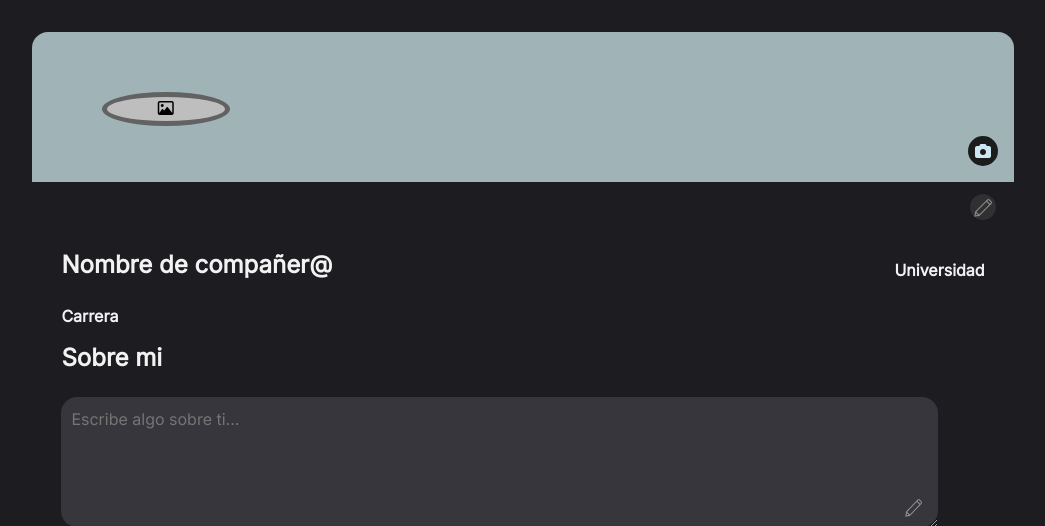
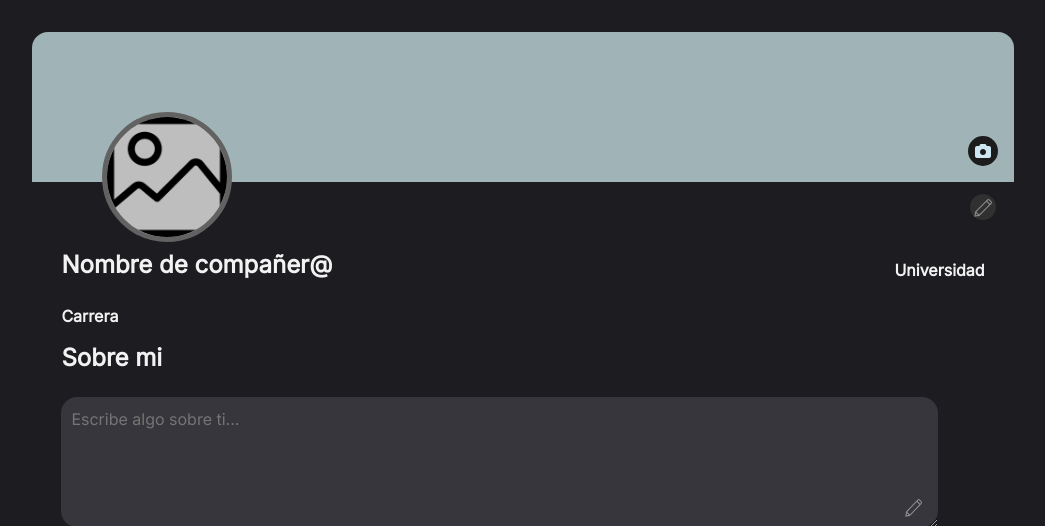
Before and after one commit to micayaque/fiuba-IDS-tp-Flask, a Flask app: page /usuario in a window 1280 px wide. Shown: the part 216-742 px from the top of the page, without its empty margins (117-1162 px from the left). Run offline with Flask 3, Linux system fonts and the light colour scheme; some libraries are stand-ins or nearby versions.

Commit message:
arreglo de la foto de perfil resonsive arreglo de algunos de los modals cambio de foto de perfil por defecto

```diff
--- a/Frontend/static/css/style.css
+++ b/Frontend/static/css/style.css
@@ -378,7 +378,7 @@ footer {
 /*perzonalizacion del banner y foto de perfil*/
 
 #banner_perfil {
-    height: 150px;
+    height: clamp(100px, 15vw, 150px);
     width: 100%; /* Asegura que ocupe todo el ancho del contenedor */
     background-color: #A0B4B7;
     position: relative;
@@ -405,9 +405,10 @@ footer {
 
 #foto_de_perfil {
     position: absolute;
-    top: 60px; /* Ajusta para que la foto se superponga al banner */
-    left: 70px; /* Alineado a la izquierda dentro de #perfil */
-    width: 13%;
+    top: clamp(40px, 8vw, 80px); /* se adapta también */
+    left: clamp(40px, 8vw, 70px);
+    width: clamp(80px, 13vw, 130px);
+    aspect-ratio: 1 / 1;
     background-color: #BEBEBE;
     border-radius: 50%;
     border: 5px solid #626262;
@@ -415,8 +416,11 @@ footer {
     justify-content: center;
     align-items: center;
     z-index: 2;
+    min-width: 80px;                 /* ✅ evita que se achique demasiado */
+    max-width: 160px;
 
 }
+
 .foto_perfil_img {
     height: 100%;
     width: 100%;
@@ -776,8 +780,8 @@ footer {
 
 #circulo_de_foto_de_perfil {
     background-color: #BEBEBE;
-    height: 150px;
-    width: 150px;
+    width: clamp(80px, 13vw, 130px);
+    height: clamp(80px, 13vw, 130px);
     border-radius: 50%;
     align-items: center;
     display: flex;
@@ -799,7 +803,8 @@ footer {
     align-items: center;
     display: flex;
     justify-content: center;
-    width: 100%;
+    gap: 1rem;
+
 }
 
 .boton_editar_perfil_modal {
--- a/Frontend/templates/perfil_de_usuario.html
+++ b/Frontend/templates/perfil_de_usuario.html
@@ -14,7 +14,7 @@
 
         <div id="foto_de_perfil">
             <button id="boton_editar_foto_de_perfil" class="button_editar_foto_de_perfil">
-                <i class="foto_perfil_img fa-regular fa-image"></i>
+                <img class="foto_perfil_img" src="{{ url_for('static', filename='img/icono_imagen_perfil.png') }}"></i>
             </button>
         </div>
 
@@ -168,6 +168,7 @@
             <span id="close_modal" class="close_modal">x</span>
             <span class="contenido_de_modal">Elegi una foto de perfil</span>
             <div class="fila_info">
+
                <div class="opciones_para_icono_perfil">
                     <button id="foto_perfil_rosa" class="button_editar_foto_de_perfil">
                         <img class="foto_perfil_img" src="{{ url_for('static', filename='img/foto_de_perfil_rosa.png') }}" alt="Foto de Perfil" >
```
Lines whose indentation alone changed are shown as unchanged.
